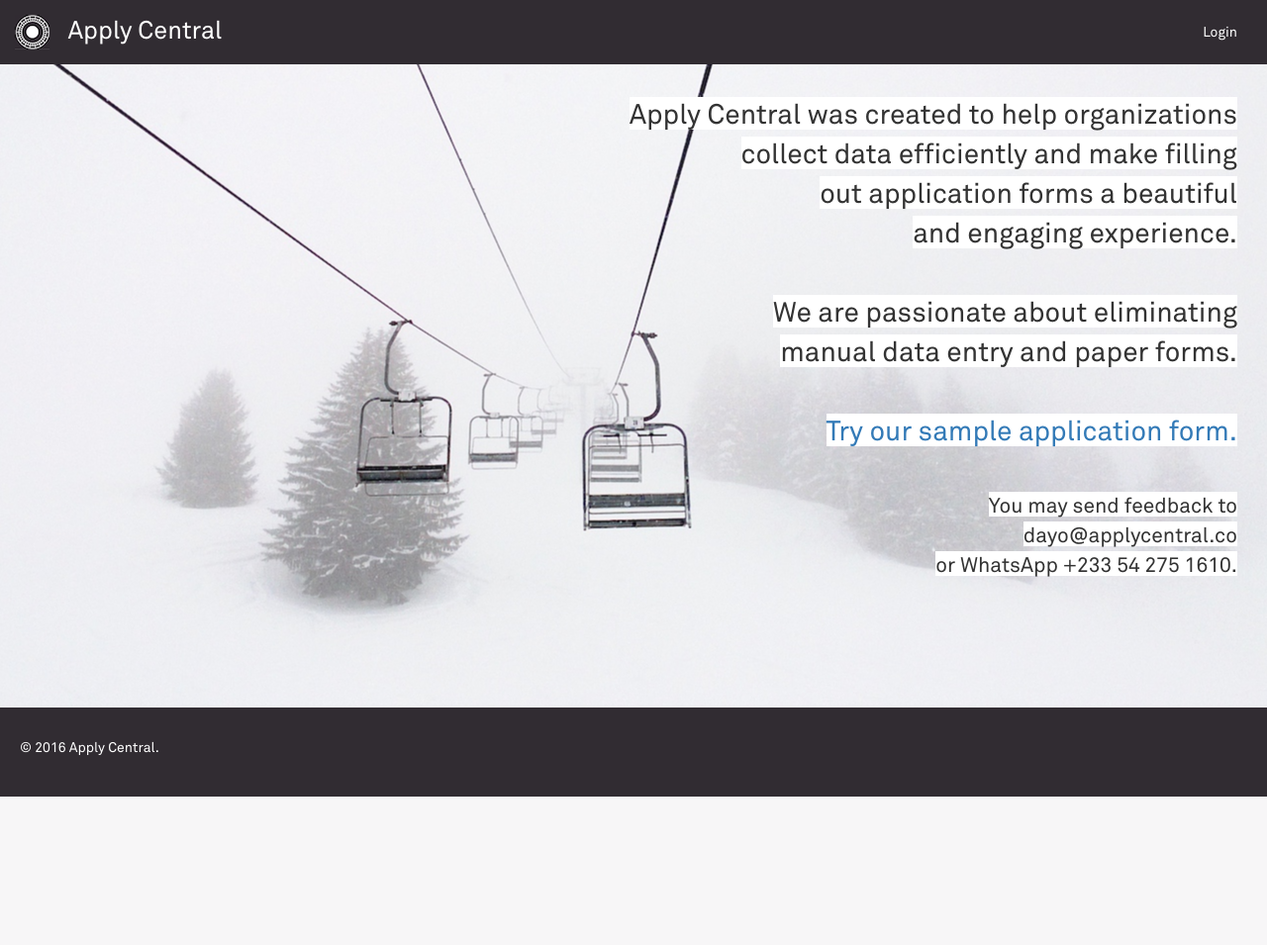
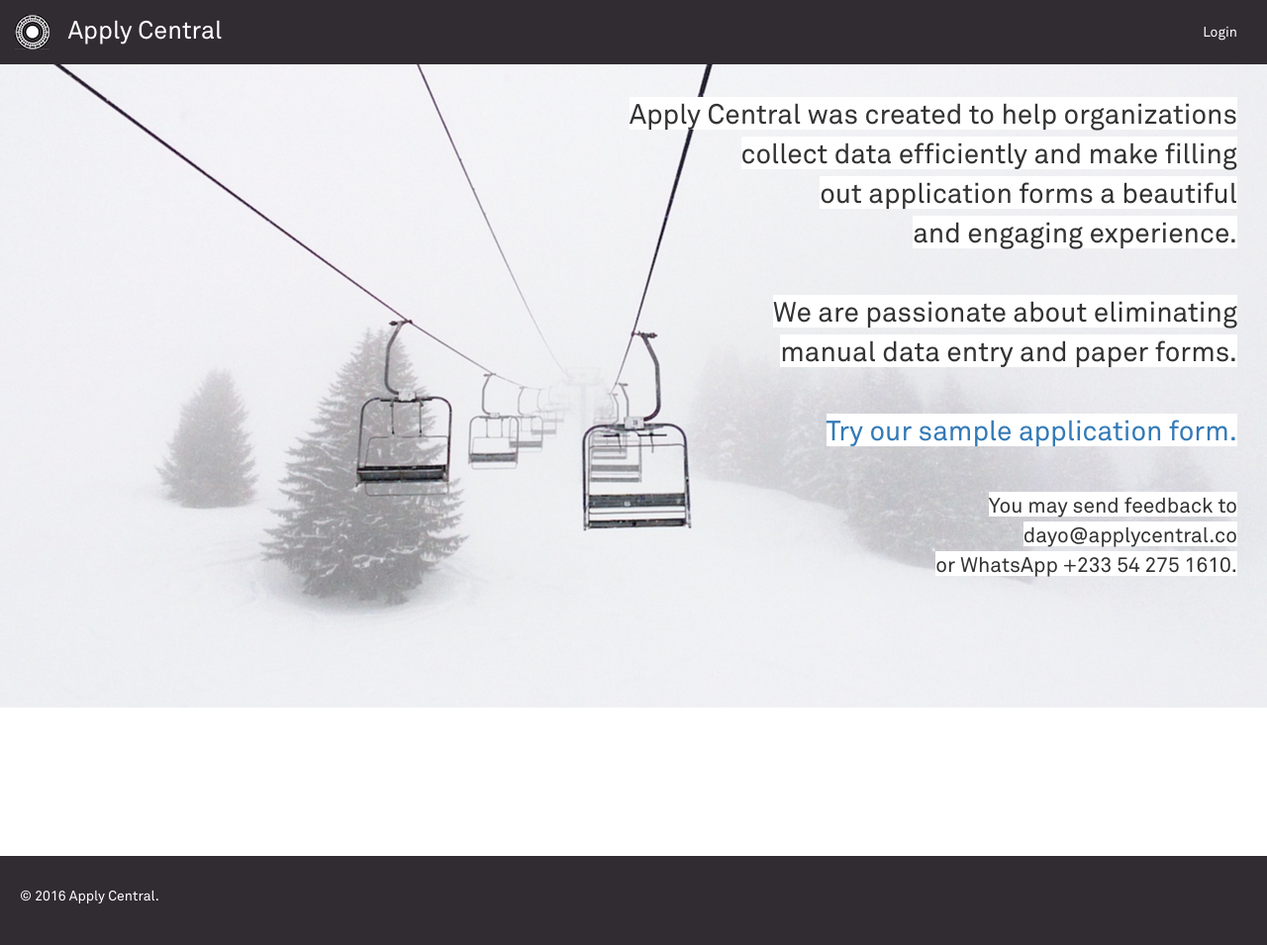
Before and after one commit to deone/apply, a Django app: page / in a window 1280 px wide. Shown: the whole page at 99% size. Before the commit the page ends 805 px from the top, so only its background shows below. Run offline with Django 3.2, Linux system fonts and the light colour scheme; some libraries are stand-ins or nearby versions.

Commit message:
Fix footer.

```diff
--- a/notes.txt
+++ b/notes.txt
@@ -28,8 +28,6 @@ Product
 
 Urgent
 ======
-- Fix page titles.
-- Make footer stick to the bottom of page at all times instead of using min-height.
 - Use the right queryset in passport details formset.
 - Give varying positive feedback based on application completion.
 - Make applycentral.co display landing page.
--- a/static/css/main.css
+++ b/static/css/main.css
@@ -4,6 +4,11 @@
 }
 html, body {
   font-family: 'Akkurat', sans-serif;
+  height: 100%;
+}
+body > .container-fluid {
+  height: auto;
+  min-height: 100%;
 }
 .header {
   margin-bottom: 0;
@@ -259,9 +264,5 @@ label {
   padding-top: 30px;
   padding-bottom: 30px;
   padding-left: 20px;
+  position: relative;
 }
-
-/* App Body */
-.app-body {
-  min-height: 650px;
-}
--- a/templates/base.html
+++ b/templates/base.html
@@ -66,14 +66,13 @@
     </nav>
 
     <div class="container-fluid">
-      <div class="app-body">
-        {% block app_body %}
-        {% endblock %}
-      </div>
-      <footer class="footer row">
-        <p>&copy; 2016 Apply Central.</p>
-      </footer>
+      {% block app_body %}
+      {% endblock %}
     </div>
+
+    <footer class="footer">
+      <p>&copy; 2016 Apply Central.</p>
+    </footer>
 
   </body>
 </html>
```
